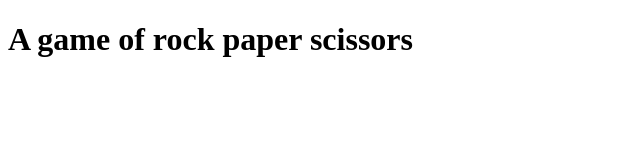
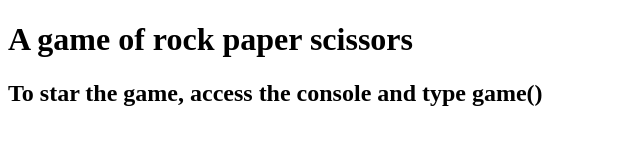
Before and after one commit to MaraDDE/rock-paper-scissors, a plain HTML site: page index.html in a window 1280 px wide. Shown: the whole page, without its empty margins (0-640 px from the left). Drawn offline with Linux system fonts and the light colour scheme.

Commit message:
modified html

```diff
--- a/index.html
+++ b/index.html
@@ -9,5 +9,6 @@
 <body>
     <h1> A game of rock paper scissors</h1>
     <script src="rps.js"></script>
+    <h2> To star the game, access the console and type game()</h2>
 </body>
 </html>
```
